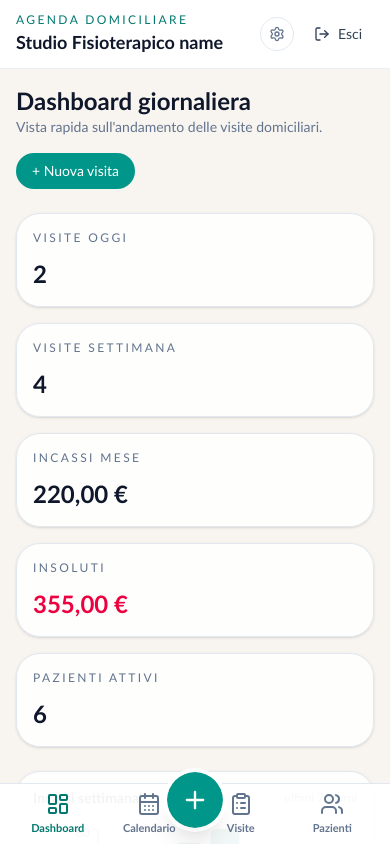
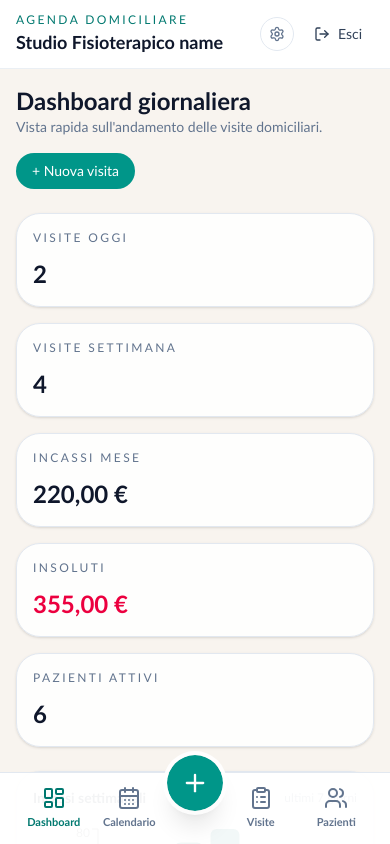
Before and after one commit to CarmineMastroianni/fisio-app, a React (Vite) app: page /login in a window 390 px wide. Both pictures are taken after typing "name@example.com", "Sample123" into the empty fields and a click on the button "Accedi". Shown: the top 844 px of the page. Built offline with nearby package versions, Linux system fonts and the light colour scheme.

Commit message:
refactor: enhance layout structure and styling for improved responsiveness

```diff
--- a/package.json
+++ b/package.json
@@ -44,10 +44,11 @@
     "tailwindcss": "^4.1.18",
     "typescript": "~5.9.3",
     "typescript-eslint": "^8.46.4",
-    "vite": "npm:rolldown-vite@7.2.5",
+    "vite": "^5.4.10",
     "vite-plugin-pwa": "^0.21.2"
   },
   "overrides": {
-    "vite": "npm:rolldown-vite@7.2.5"
+    "@babel/types": "^7.24.7",
+    "@babel/core": "^7.24.7"
   }
 }
--- a/src/components/Layout.tsx
+++ b/src/components/Layout.tsx
@@ -26,7 +26,7 @@ export const Layout = ({ children }: { children: ReactNode }) => {
   const navigate = useNavigate();
 
   return (
-    <div className="min-h-screen bg-sand-50 text-slate-900">
+    <div className="app-shell flex min-h-[100dvh] flex-col bg-sand-50 text-slate-900">
       <header className="sticky top-0 z-20 border-b border-slate-200/70 bg-white/95 backdrop-blur">
         <div className="mx-auto flex max-w-screen-2xl items-center justify-between px-4 py-3 sm:py-4">
           <div>
@@ -48,7 +48,7 @@ export const Layout = ({ children }: { children: ReactNode }) => {
         </div>
       </header>
 
-      <div className="mx-auto flex w-full max-w-screen-2xl gap-6 px-4 py-4 lg:py-6">
+      <div className="mx-auto flex w-full max-w-screen-2xl flex-1 gap-6 px-4 py-4 lg:py-6">
         <aside className="hidden w-56 flex-shrink-0 lg:block">
           <nav className="sticky top-24 rounded-3xl border border-slate-200 bg-white/90 p-4">
             <div className="space-y-2">
@@ -76,14 +76,20 @@ export const Layout = ({ children }: { children: ReactNode }) => {
           </nav>
         </aside>
 
-        <main className="min-w-0 flex-1 pb-24 lg:pb-6">{children}</main>
+        <main className="app-main min-w-0 flex-1 md:pb-6">{children}</main>
       </div>
 
-      <nav className="fixed bottom-0 left-0 right-0 z-30 border-t border-slate-200 bg-white/95 px-3 pb-[calc(env(safe-area-inset-bottom)_+_0.5rem)] pt-2 shadow-lg md:hidden">
-        <div className="relative mx-auto flex max-w-screen-2xl items-center justify-between">
+      <nav
+        className="fixed bottom-0 left-0 right-0 z-30 border-t border-slate-200 bg-white/95 px-4 shadow-lg md:hidden"
+        style={{
+          height: "calc(var(--tab-bar-height) + env(safe-area-inset-bottom))",
+          paddingBottom: "env(safe-area-inset-bottom)",
+        }}
+      >
+        <div className="relative mx-auto grid h-full max-w-screen-2xl grid-cols-[1fr_1fr_var(--fab-size)_1fr_1fr] items-center">
           <NavLink
             to="/dashboard"
-            className={`flex flex-1 flex-col items-center justify-center gap-1 text-[11px] font-semibold ${
+            className={`flex min-h-[64px] flex-col items-center justify-center gap-1 text-[11px] font-semibold ${
               location.pathname.startsWith("/dashboard") ? "text-teal-700" : "text-slate-500"
             }`}
           >
@@ -92,25 +98,26 @@ export const Layout = ({ children }: { children: ReactNode }) => {
           </NavLink>
           <NavLink
             to="/calendar"
-            className={`flex flex-1 flex-col items-center justify-center gap-1 text-[11px] font-semibold ${
+            className={`flex min-h-[64px] flex-col items-center justify-center gap-1 text-[11px] font-semibold ${
               location.pathname.startsWith("/calendar") ? "text-teal-700" : "text-slate-500"
             }`}
           >
             <CalendarDays className="h-6 w-6" />
             Calendario
           </NavLink>
+          <div className="col-start-3 h-full" aria-hidden />
           <button
             type="button"
             onClick={() => navigate("/calendar?new=1")}
-            className="absolute left-1/2 top-0 -translate-x-1/2 -translate-y-5 flex h-14 w-14 items-center justify-center rounded-full bg-teal-600 text-white shadow-xl"
+            className="absolute left-1/2 top-0 flex h-[var(--fab-size)] w-[var(--fab-size)] -translate-x-1/2 -translate-y-[var(--fab-raise)] items-center justify-center rounded-full bg-teal-600 text-white shadow-xl"
             aria-label="Nuova visita"
           >
             <Plus className="h-7 w-7" />
           </button>
-          <div className="pointer-events-none absolute left-1/2 top-0 h-14 w-14 -translate-x-1/2 -translate-y-5 rounded-full ring-4 ring-white/80" />
+          <div className="pointer-events-none absolute left-1/2 top-0 h-[var(--fab-size)] w-[var(--fab-size)] -translate-x-1/2 -translate-y-[var(--fab-raise)] rounded-full ring-4 ring-white/90" />
           <NavLink
             to="/visits"
-            className={`flex flex-1 flex-col items-center justify-center gap-1 text-[11px] font-semibold ${
+            className={`flex min-h-[64px] flex-col items-center justify-center gap-1 text-[11px] font-semibold ${
               location.pathname.startsWith("/visits") ? "text-teal-700" : "text-slate-500"
             }`}
           >
@@ -119,7 +126,7 @@ export const Layout = ({ children }: { children: ReactNode }) => {
           </NavLink>
           <NavLink
             to="/patients"
-            className={`flex flex-1 flex-col items-center justify-center gap-1 text-[11px] font-semibold ${
+            className={`flex min-h-[64px] flex-col items-center justify-center gap-1 text-[11px] font-semibold ${
               location.pathname.startsWith("/patients") ? "text-teal-700" : "text-slate-500"
             }`}
           >
--- a/src/index.css
+++ b/src/index.css
@@ -3,6 +3,15 @@
   color-scheme: light;
   font-family: "Trebuchet MS", "Segoe UI", sans-serif;
   background-color: #f8f4ef;
+  --tab-bar-height: 72px;
+  --fab-size: 56px;
+  --fab-raise: 18px;
+}
+
+html,
+body,
+#root {
+  height: 100%;
 }
 
 body {
@@ -13,6 +22,20 @@ body {
 
 #root {
   min-height: 100vh;
+}
+
+.app-shell {
+  min-height: 100dvh;
+}
+
+.app-main {
+  padding-bottom: calc(var(--tab-bar-height) + env(safe-area-inset-bottom));
+}
+
+@media (min-width: 768px) {
+  .app-main {
+    padding-bottom: 1.5rem;
+  }
 }
 
 .bg-sand-50 {
--- a/src/pages/CalendarPage.tsx
+++ b/src/pages/CalendarPage.tsx
@@ -190,9 +190,10 @@ export const CalendarPage = () => {
     if (parts.length >= 2) {
       const first = parts[0];
       const last = parts[parts.length - 1];
-      return `${first.charAt(0)}. ${last}`;
+      const firstName = first.length > 10 ? first.slice(0, 10) : first;
+      return `${firstName} ${last.charAt(0)}.`;
     }
-    return trimmed.length >= 3 ? trimmed.slice(0, 3) : trimmed;
+    return trimmed.length >= 10 ? trimmed.slice(0, 10) : trimmed;
   };
 
   const renderEventHtml = (args: {
@@ -371,7 +372,7 @@ export const CalendarPage = () => {
   if (!settings) return null;
 
   return (
-    <div className="w-full space-y-6 pb-24 lg:pb-6">
+    <div className="flex h-full flex-col gap-4">
       <div className="flex items-start justify-between gap-3">
         <div>
           <h2 className="text-2xl font-semibold text-slate-900">Calendario visite</h2>
@@ -487,8 +488,8 @@ export const CalendarPage = () => {
         </Card>
       )}
 
-      <Card className="min-h-[calc(100vh-220px)] overflow-hidden">
-        <div ref={calendarContainerRef}>
+      <Card className="flex-1 min-h-0 overflow-hidden">
+        <div ref={calendarContainerRef} className="h-full">
           <FullCalendar
           ref={calendarRef}
           plugins={[dayGridPlugin, timeGridPlugin, interactionPlugin, listPlugin, multiMonthPlugin]}
@@ -527,7 +528,7 @@ export const CalendarPage = () => {
           snapDuration="00:15:00"
           allDaySlot={false}
           expandRows
-          height={isMobile ? "calc(100vh - 240px)" : "calc(100vh - 300px)"}
+          height="100%"
           contentHeight="auto"
           handleWindowResize
           eventDisplay="block"
```
Also changed, not shown: 1 other file (tests, documents, lock files or other folders).
